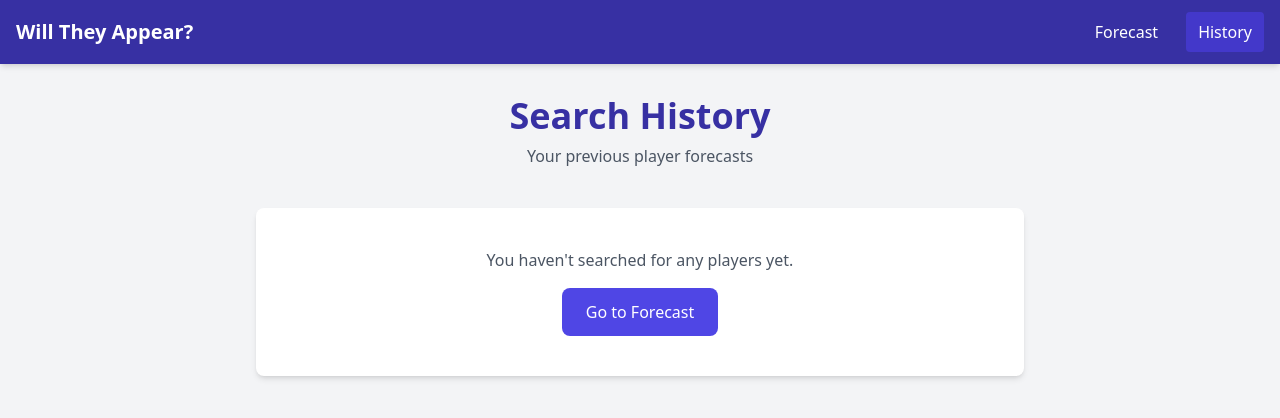
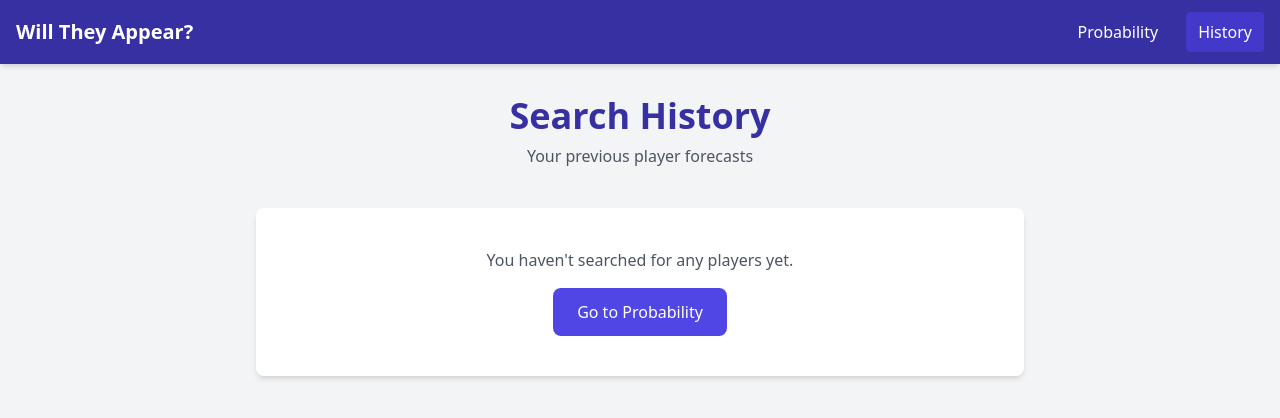
Before and after one commit to mjweaver01/player-probability, a Vue app: page /history in a window 1280 px wide. Shown: the top 418 px of the page. Built offline with nearby package versions, Linux system fonts and the light colour scheme.

Commit message:
Fix routes

```diff
--- a/src/components/AppHeader.vue
+++ b/src/components/AppHeader.vue
@@ -10,7 +10,7 @@
             class="px-3 py-2 rounded hover:bg-indigo-700 transition-colors"
             :class="{ 'bg-indigo-700': $route.path === '/' }"
           >
-            Forecast
+            Probability
           </router-link>
           <router-link
             to="/history"
--- a/src/pages/History.vue
+++ b/src/pages/History.vue
@@ -8,7 +8,7 @@
     <div v-if="history.length === 0" class="bg-white rounded-lg shadow-md p-10 text-center">
       <p class="text-gray-600 mb-4">You haven't searched for any players yet.</p>
       <router-link to="/" class="px-6 py-3 bg-indigo-600 text-white font-medium rounded-lg hover:bg-indigo-700 transition-colors inline-block">
-        Go to Forecast
+        Go to Probability
       </router-link>
     </div>
 
@@ -48,7 +48,7 @@
 
           <div class="mt-3 pt-3 border-t border-gray-100">
             <router-link
-              :to="{ name: 'Forecast' }"
+              :to="{ name: 'Probability' }"
               @click="reloadSearch(item)"
               class="text-indigo-600 hover:text-indigo-800 text-sm font-medium"
             >
@@ -88,7 +88,7 @@ export default defineComponent({
     };
 
     const reloadSearch = (item: HistoryItem): void => {
-      // Save the selected item to localStorage so Forecast page can load it
+      // Save the selected item to localStorage so Probability page can load it
       const dataToSave: SavedData = {
         playerName: item.playerName,
         result: item.result,
```
